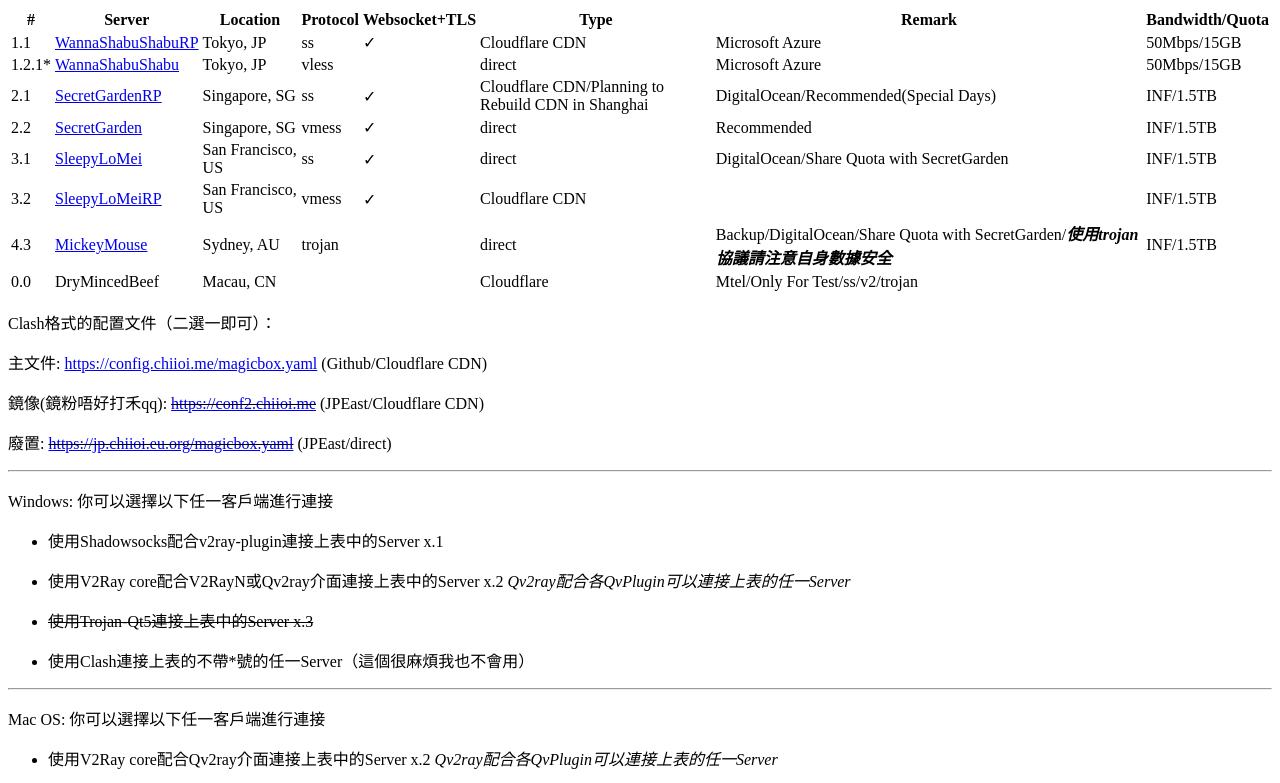
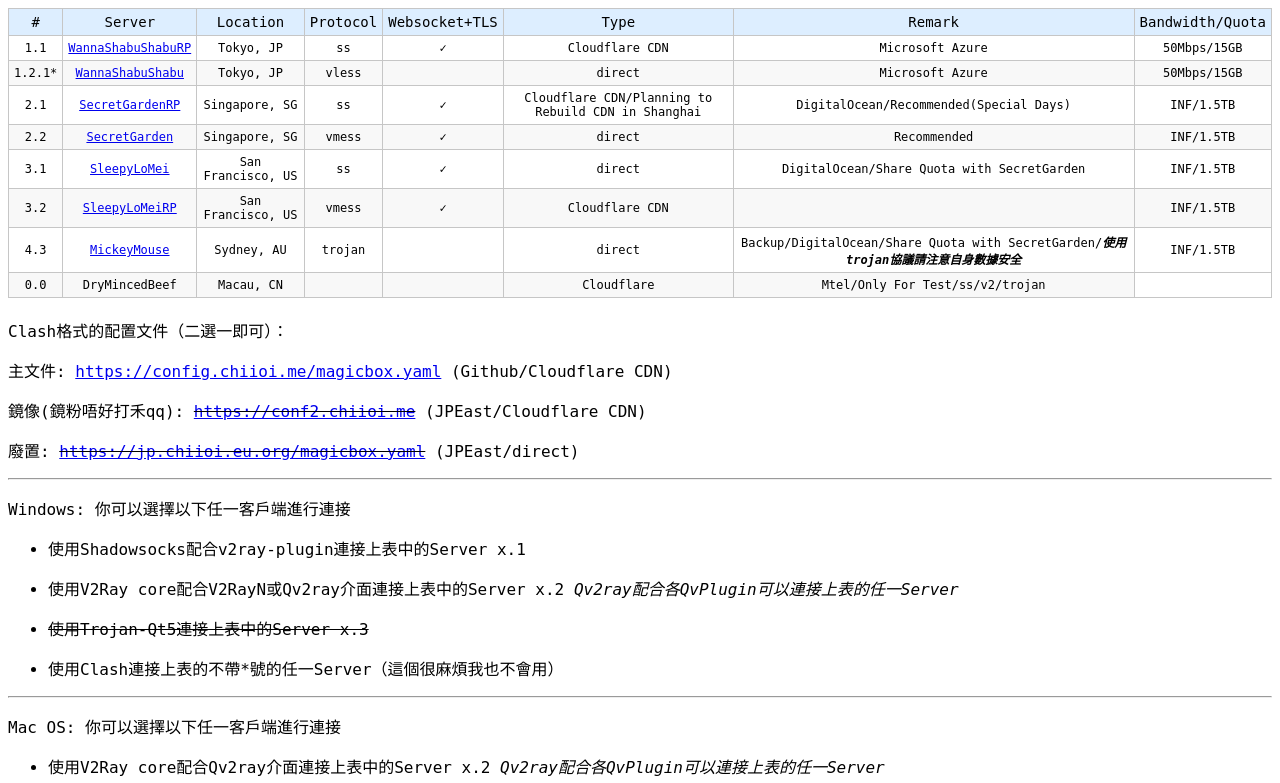
Before and after one commit to chiioi/DeepDarkPig.github.io, a plain HTML site: page index.html in a window 1280 px wide. Shown: the top 783 px of the page. Drawn offline with Linux system fonts and the light colour scheme.

Commit message:
Update index.html

```diff
--- a/index.html
+++ b/index.html
@@ -1,4 +1,7 @@
 <html>
+  <head>
+    <link type="text/css" rel="stylesheet" href="main.css" />
+  </head>
   <body>
 <p><table class="qgg-table"></p>
 <p><thead></p>
```
